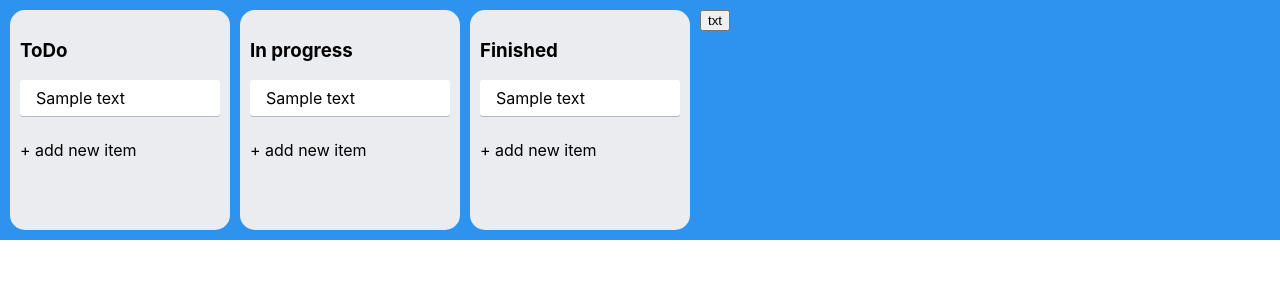
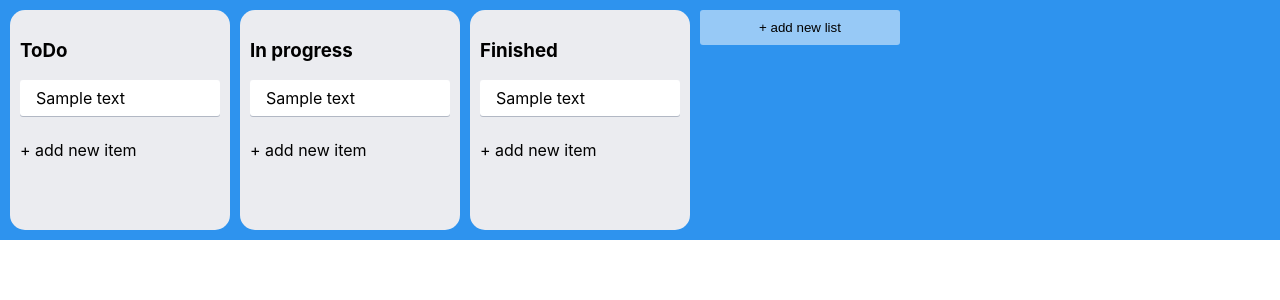
Before and after one commit to thornhell/cardmanager, a React (Create React App) app: page / in a window 1280 px wide. Shown: the top 300 px of the page. Built offline with nearby package versions, Linux system fonts and the light colour scheme.

Commit message:
Typos+some mistakes fixed, style added.

```diff
--- a/src/components/AddNewItem.tsx
+++ b/src/components/AddNewItem.tsx
@@ -1,5 +1,6 @@
 import React, {useState} from 'react';
 import NewItemForm from './NewItemForm';
+import './newList.css';
 
 interface AddNewItemProps {
     onAdd(text: string): void;
@@ -19,8 +20,8 @@ const AddNewItem = (props: AddNewItemProps) => {
         )
     }
     return (
-        <button onClick={() => setShowForm(true)}>
-            txt
+        <button className='newList' onClick={() => setShowForm(true)}>
+            + add new list
         </button>
     )
 }
--- a/src/components/NewItemForm.tsx
+++ b/src/components/NewItemForm.tsx
@@ -16,7 +16,7 @@ const NewItemForm = ({onAdd}: NewItemFormProps) => {
                 value={text}
                 onChange={e => setText(e.target.value)}
             />
-            <button onClick={() => onAdd(text)}>Create
+            <button onClick={() => onAdd(text)}>
                 Create
             </button>
         </div>
--- a/src/context/AppContext.tsx
+++ b/src/context/AppContext.tsx
@@ -4,7 +4,7 @@ import AppStateReducer from './AppStateReducer';
 
 interface AppStateContextProps {
     state: AppState;
-    dispatch: any
+    dispatch: any;
 }
 
 const AppStateContext = createContext<AppStateContextProps>({} as AppStateContextProps);
```
